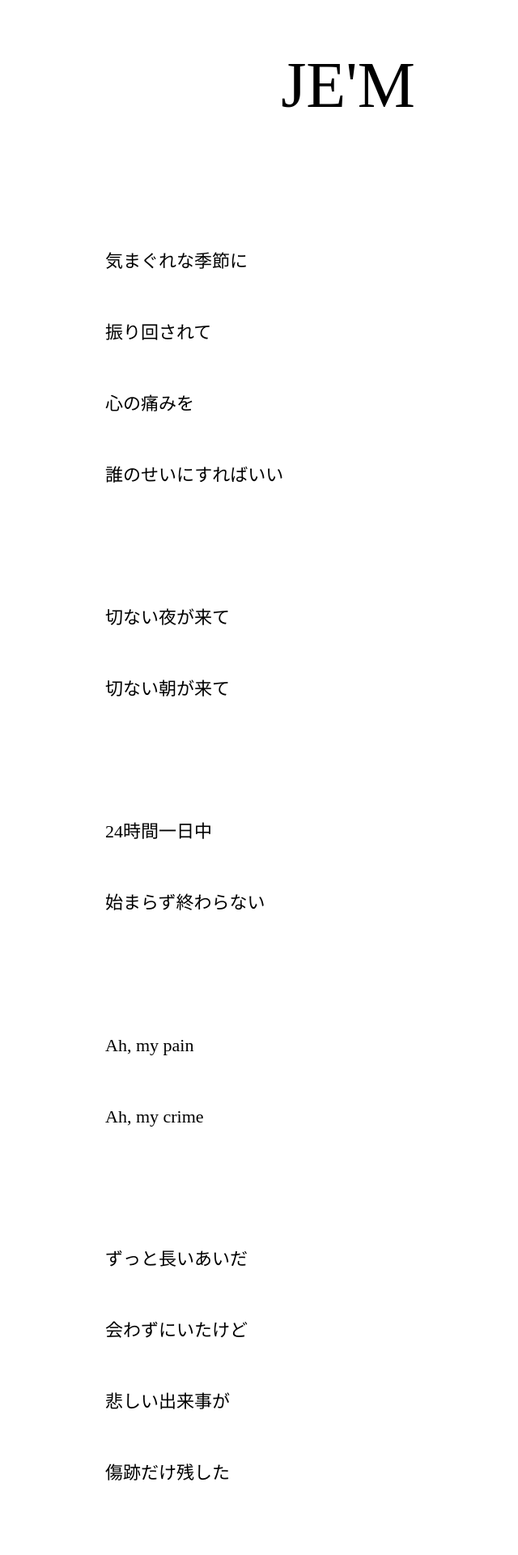
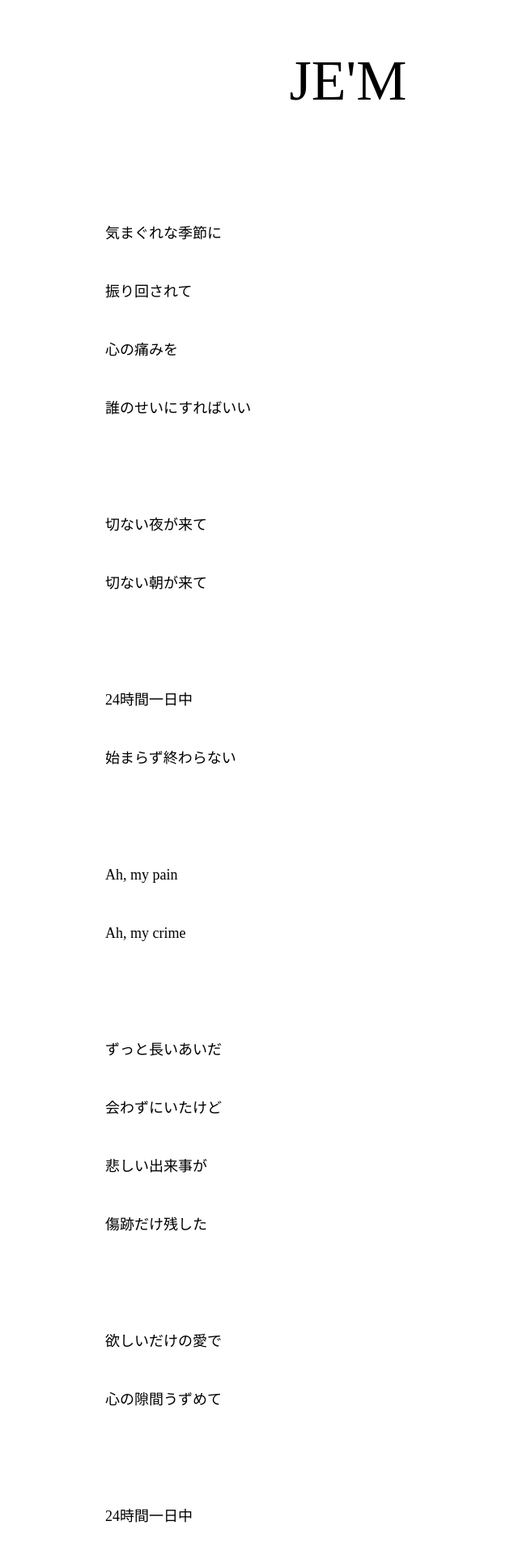
Before and after one commit to ohlucinda/jemlyrics, a Jekyll site: the page built from _posts/2026-03-18-始まらず終わらない.md, in a window 1280 px wide. Shown: the top 1920 px of the page at 81% size, without its empty margins (210-850 px from the left). Built offline with Jekyll 4.4.1, drawn with Linux system fonts in a browser that asks for light colours; some web fonts are replaced.

Commit message:
Update lyrics.html

```diff
--- a/_layouts/lyrics.html
+++ b/_layouts/lyrics.html
@@ -16,9 +16,9 @@ a { text-decoration: none; color: inherit; }
   padding: 60px 40px;
   gap: 40px;
 }
-.site-header a { font-size: 80px; }
+.site-header a { font-size: 70px; }
 .lyrics-content {
-  font-size: 22px;
+  font-size: 18px;
   line-height: 2;
   text-align: left;
   white-space: pre-wrap;
@@ -26,7 +26,7 @@ a { text-decoration: none; color: inherit; }
   margin-left: 10%;
 }
 .back { margin-top: auto; }
-.back a { font-size: 22px; }
+.back a { font-size: 18px; }
 
 /* スマホ用 */
 @media (max-width: 768px) {
@@ -34,14 +34,14 @@ a { text-decoration: none; color: inherit; }
     padding: 40px 24px;
     gap: 30px;
   }
-  .site-header a { font-size: 60px; }
+  .site-header a { font-size: 50px; }
   .lyrics-content {
-    font-size: 16px;
+    font-size: 14px;
     width: 100%;
     margin-left: 0;
     padding-left: 5%;
   }
-  .back a { font-size: 18px; }
+  .back a { font-size: 14px; }
 }
 </style>
 </head>
```
